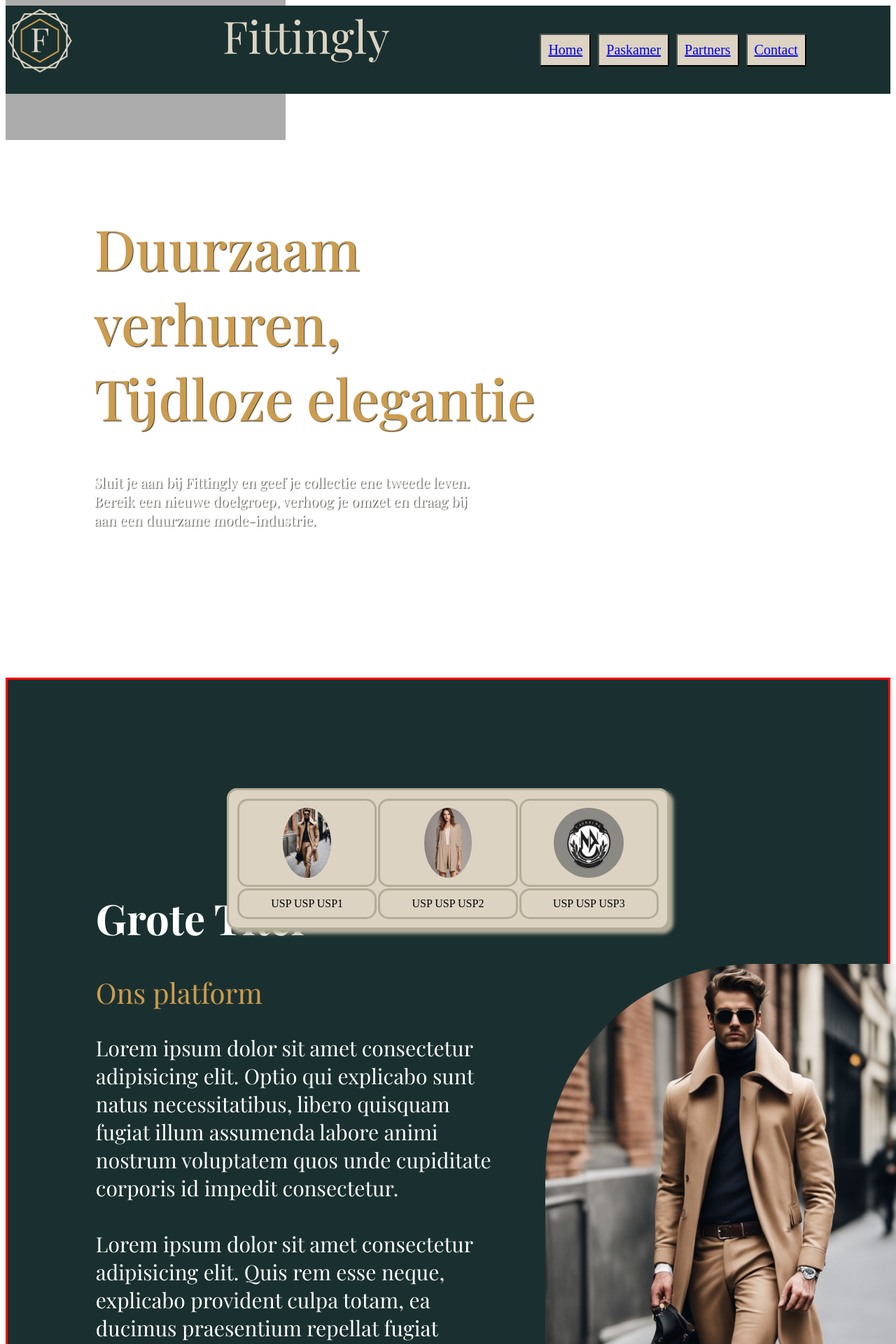
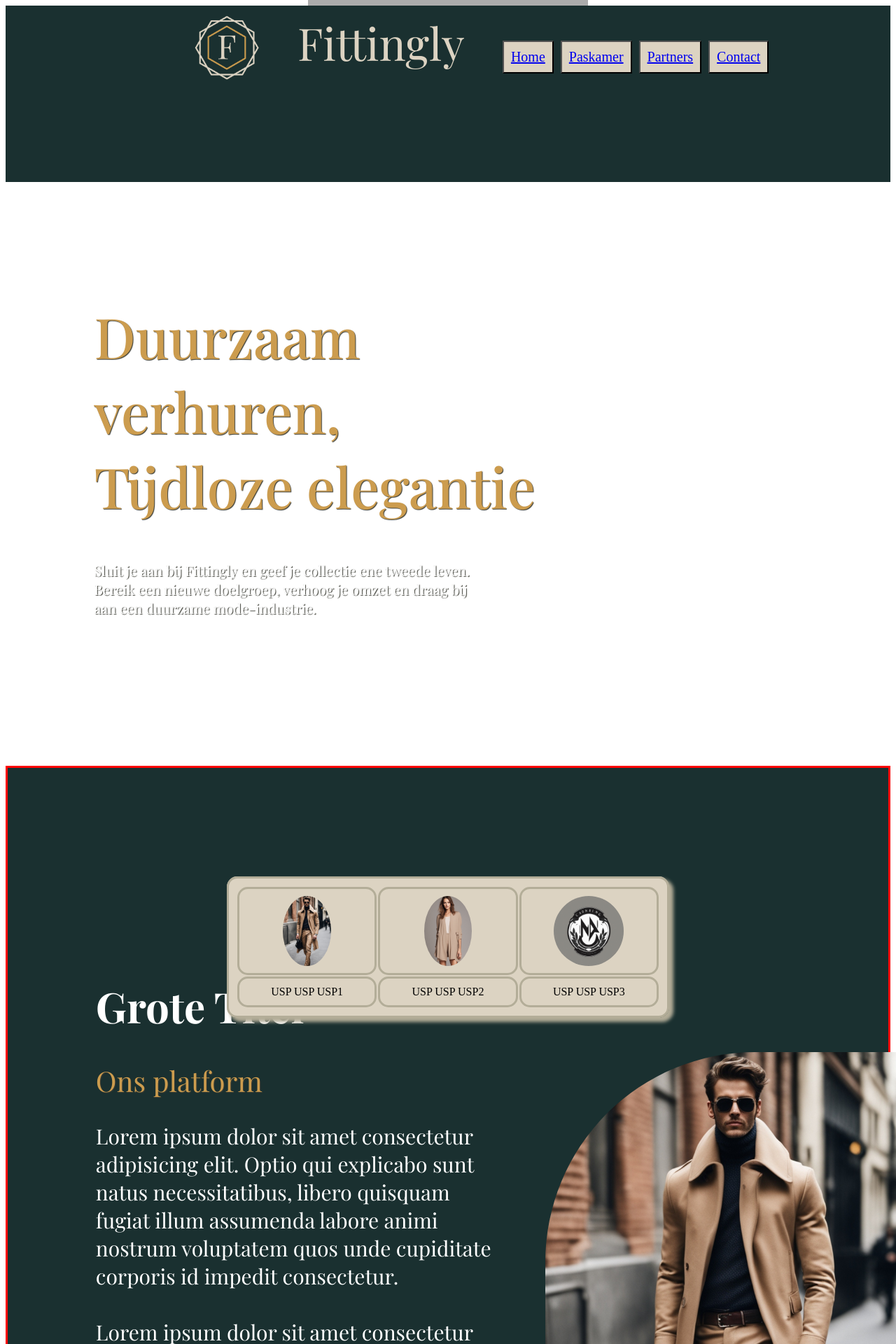
Before and after one commit to Fauvedenbrok/220FDD-DO1-Fittingly, a PHP site: page /paskamer.html in a window 1280 px wide. Shown: the top 1920 px of the page at 70% size. Run offline with PHP 8.4, Linux system fonts and the light colour scheme; some web fonts are replaced; grey boxes are pictures that could not be loaded.

Commit message:
header not really fixed...

```diff
--- a/css/styles.css
+++ b/css/styles.css
@@ -4,10 +4,7 @@
 
 header,
 footer {
-        background-color: #1A3030;
-        ;
-        margin: auto;
-        max-width: 2560px;
+
         overflow: hidden;
 
 }
@@ -16,22 +13,23 @@
         width: 100px;
 }
 
+.main-container {
+        background-color: #1A3030;
+        width: 100%;
+        display: flex;
+        justify-content: center;
+        height: 126px;
+}
+
 .header-flexbox {
         display: flex;
-        flex-wrap: wrap;
         flex-direction: row;
-        width: 100%;
-        height: 126px;
+        margin: 10px;
+        max-width: 1200px;
+        justify-content: space-between;
 
-        justify-content: space-around;
 }
 
-/* Responsive layout - makes a one column layout instead of a two-column layout */
-@media (max-width: 800px) {
-        .flex-container {
-                flex-direction: column;
-        }
-}
 nav {
         height: 126px;
         width: 40%;
```
